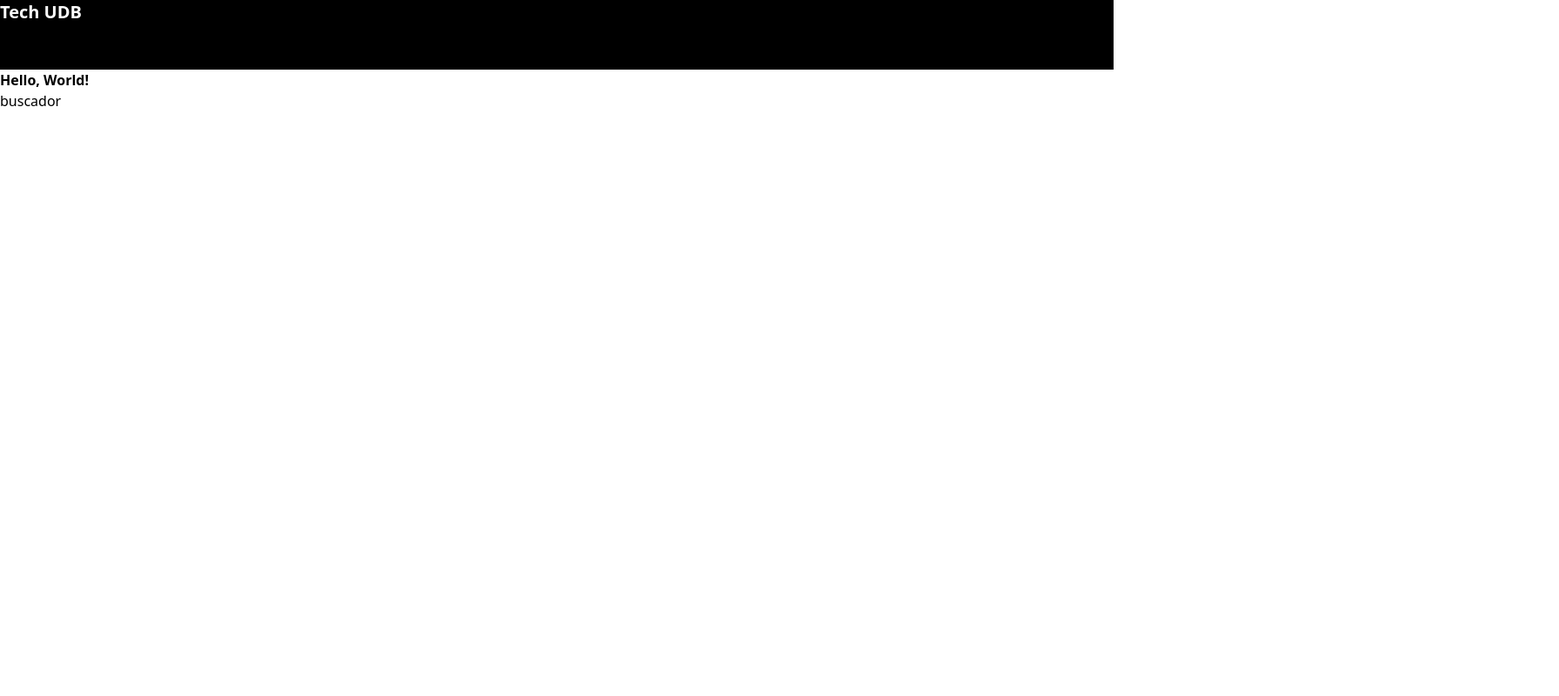
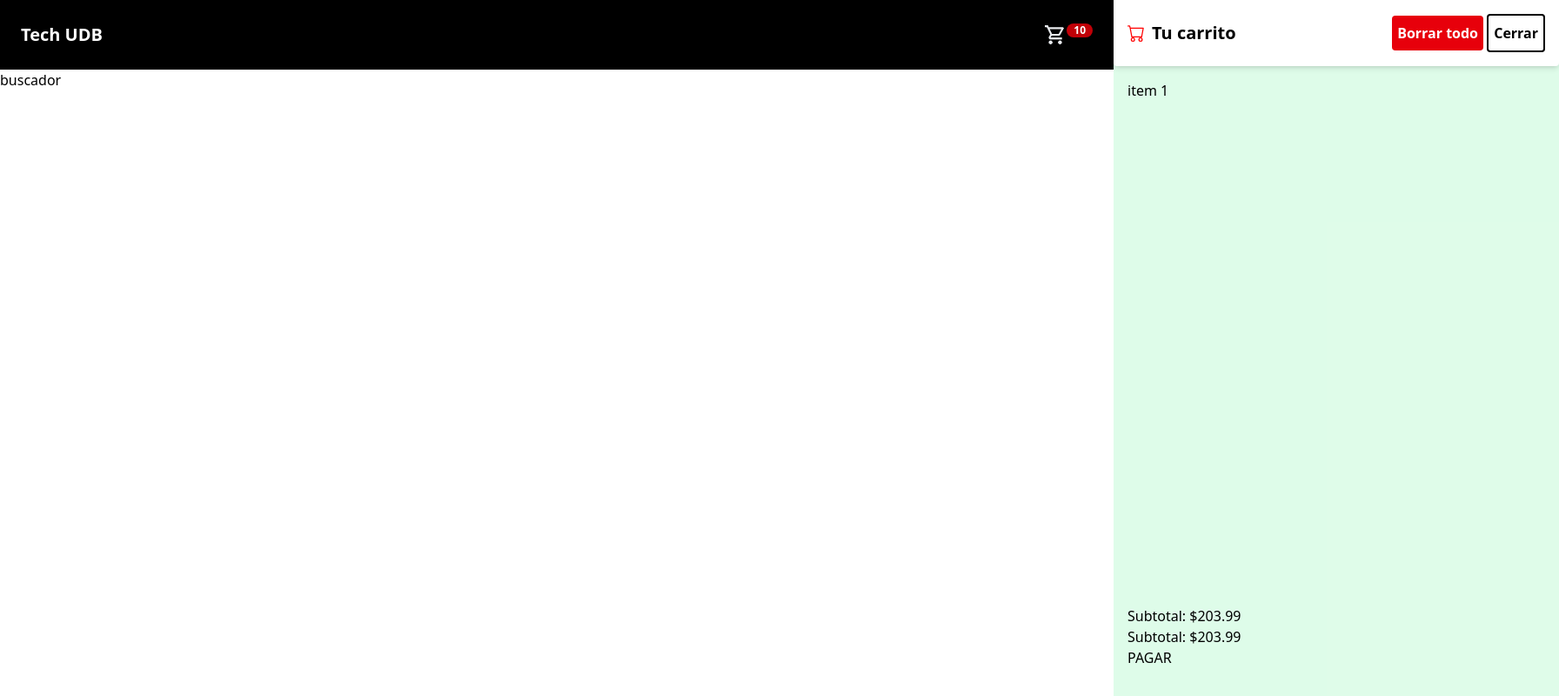
Before and after one commit to rodlemus/carrito-udb-g1, a website built with Vite: page index.html in a window 1280 px wide. Shown: the whole page at 87% size, 1792 px wide, since content can reach past the window. Built offline with nearby package versions, Linux system fonts and the light colour scheme.

Commit message:
se agrego sidebar para el carrito, y la funcionalidad para mostrarlo y ocutaltar el panel

```diff
--- a/index.html
+++ b/index.html
@@ -6,20 +6,23 @@
     <meta name="viewport" content="width=device-width, initial-scale=1.0" />
     <title>Tech UDB</title>
     <link rel="stylesheet" href="src/style.css" />
+    <link
+      rel="stylesheet"
+      href="https://fonts.googleapis.com/css2?family=Material+Symbols+Outlined:opsz,wght,FILL,GRAD@20..48,100..700,0..1,-50..200&icon_names=shopping_cart"
+    />
   </head>
-  <body>
-    <div class="h-20 bg-black">
+  <body class="relative min-h-screen">
+    <div class="h-20 bg-black flex items-center px-6 justify-between">
       <div><span class="text-white font-bold text-xl">Tech UDB</span></div>
-      <div>
-        <link
-          rel="stylesheet"
-          href="https://fonts.googleapis.com/css2?family=Material+Symbols+Outlined:opsz,wght,FILL,GRAD@20..48,100..700,0..1,-50..200&icon_names=menu"
-        />
-      </div>
+
+      <button class="flex cursor-pointer" id="shoppingCartNavBarBtn">
+        <img src="/public/cart.png" alt="cart" width="26" height="26" />
+        <div class="flex items-center bg-red-700 rounded-full px-2">
+          <span class="text-white font-bold text-center text-xs">10</span>
+        </div>
+      </button>
     </div>
-    <div id="slider" class="font-semibold">
-      <span>Hello, World!</span>
-    </div>
+
     <div>
       <div>buscador</div>
       <!-- contenedor donde se renderizan -->
@@ -44,7 +47,67 @@
     </div> -->
       </div>
     </div>
+    <div
+      id="sidebarShoppingCart"
+      class="flex flex-col h-screen absolute top-0 right-0 w-[40%] bg-green-100/90 pb-8 transform translate-x-full transition-transform duration-300"
+    >
+      <div
+        class="flex justify-between items-center bg-white p-4 rounded-b-sm shadow-md"
+      >
+        <!-- header del carrito -->
+        <div class="flex items-center space-x-2">
+          <svg
+            xmlns="http://www.w3.org/2000/svg"
+            width="20"
+            height="20"
+            fill="#ff0000"
+            class="bi bi-cart text-red-700"
+            viewBox="0 0 16 16"
+          >
+            <path
+              d="M0 1.5A.5.5 0 0 1 .5 1H2a.5.5 0 0 1 .485.379L2.89 3H14.5a.5.5 0 0 1 .491.592l-1.5 8A.5.5 0 0 1 13 12H4a.5.5 0 0 1-.491-.408L2.01 3.607 1.61 2H.5a.5.5 0 0 1-.5-.5M3.102 4l1.313 7h8.17l1.313-7zM5 12a2 2 0 1 0 0 4 2 2 0 0 0 0-4m7 0a2 2 0 1 0 0 4 2 2 0 0 0 0-4m-7 1a1 1 0 1 1 0 2 1 1 0 0 1 0-2m7 0a1 1 0 1 1 0 2 1 1 0 0 1 0-2"
+            />
+          </svg>
+          <span class="font-semibold text-xl">Tu carrito</span>
+        </div>
+        <div>
+          <button
+            class="cursor-pointer bg-red-600 text-white font-semibold rounded-sm py-2 px-1.5"
+          >
+            Borrar todo
+          </button>
+          <button
+            class="cursor-pointer border-2 border-black font-semibold rounded-sm py-2 px-1.5"
+            id="shoppingCartCloseBtn"
+          >
+            Cerrar
+          </button>
+        </div>
+      </div>
+
+      <div class="flex-1 overflow-auto p-4">
+        <!-- body del carrito donde se mostrararon los articulos -->
+        <div>
+          <div>
+            <span>item 1</span>
+          </div>
+        </div>
+      </div>
+      <!-- Footer del carrito aqui se motrara el total y el boton para pagar -->
+      <div class="px-4">
+        <div>
+          <span>Subtotal:</span>
+          <span>$203.99</span>
+        </div>
+        <div>
+          <span>Subtotal:</span>
+          <span>$203.99</span>
+        </div>
+        <button type="button">PAGAR</button>
+      </div>
+    </div>
     <script type="module" src="/src/main.js"></script>
     <script type="module" src="/src/js/productsEvents.js"></script>
+    <script type="module" src="/src/js/sidebarShoppingCart.js"></script>
   </body>
 </html>
--- a/package.json
+++ b/package.json
@@ -13,6 +13,7 @@
   },
   "dependencies": {
     "@tailwindcss/vite": "^4.0.0",
+    "bootstrap-icons": "^1.11.3",
     "tailwindcss": "^4.0.0"
   }
 }
--- /dev/null
+++ b/src/js/sidebarShoppingCart.js
@@ -0,0 +1,16 @@
+const shoppingCartNavBarBtn = document.getElementById("shoppingCartNavBarBtn");
+const shoppingCartCloseBtn = document.getElementById("shoppingCartCloseBtn");
+const sidebarShoppingCartContainer = document.getElementById(
+  "sidebarShoppingCart"
+);
+// sidebar container
+
+shoppingCartNavBarBtn.addEventListener("click", (e) => {
+  sidebarShoppingCartContainer.classList.remove("translate-x-full");
+  sidebarShoppingCartContainer.classList.add("translate-x-0");
+});
+
+shoppingCartCloseBtn.addEventListener("click", (e) => {
+  sidebarShoppingCartContainer.classList.remove("translate-x-0");
+  sidebarShoppingCartContainer.classList.add("translate-x-full");
+});
--- a/src/style.css
+++ b/src/style.css
@@ -1 +1,8 @@
 @import "tailwindcss";
+.material-symbols-outlined {
+  font-variation-settings:
+  'FILL' 0,
+  'wght' 400,
+  'GRAD' 0,
+  'opsz' 24
+}
```
Also changed, not shown: public/cart.png (added), 1 other file.
